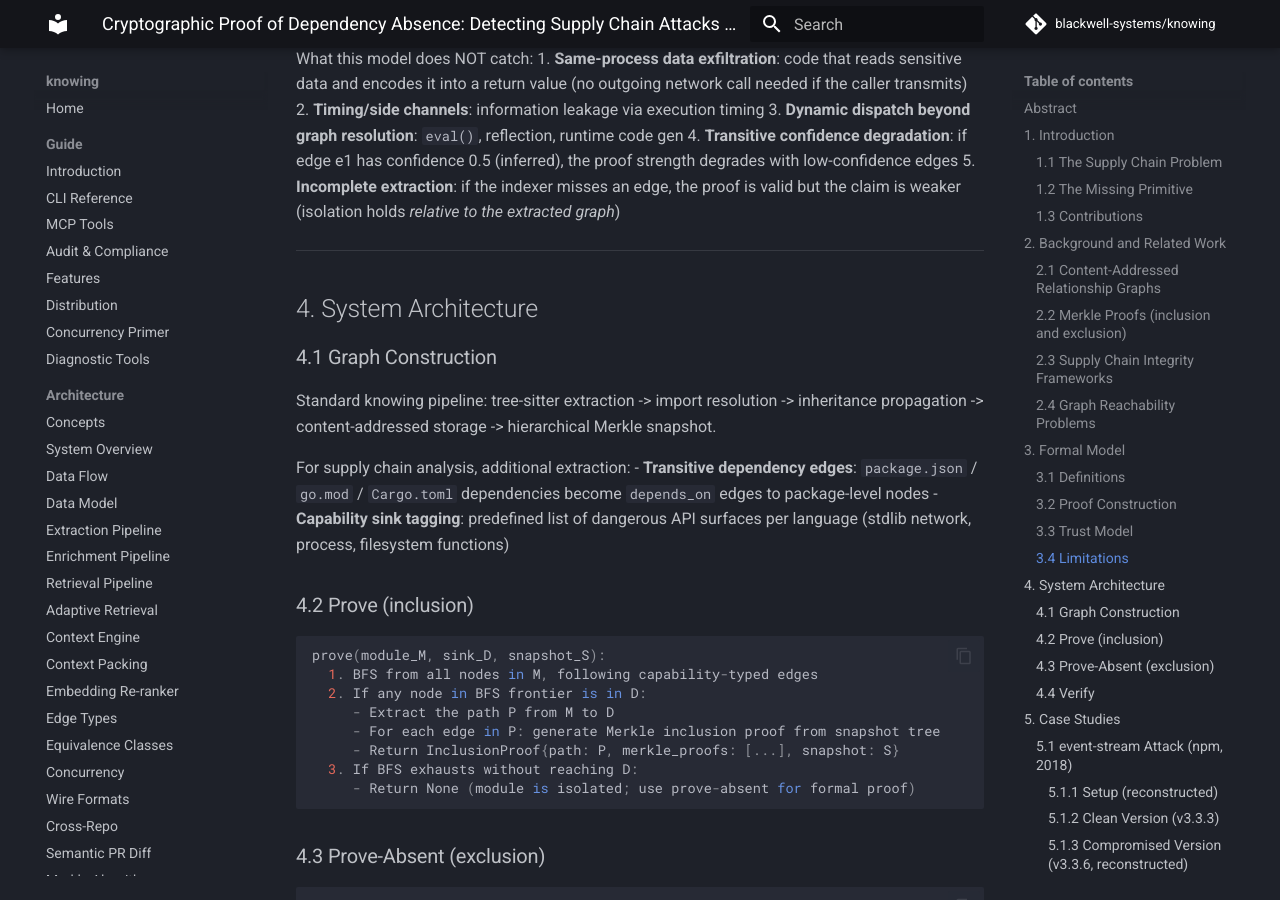
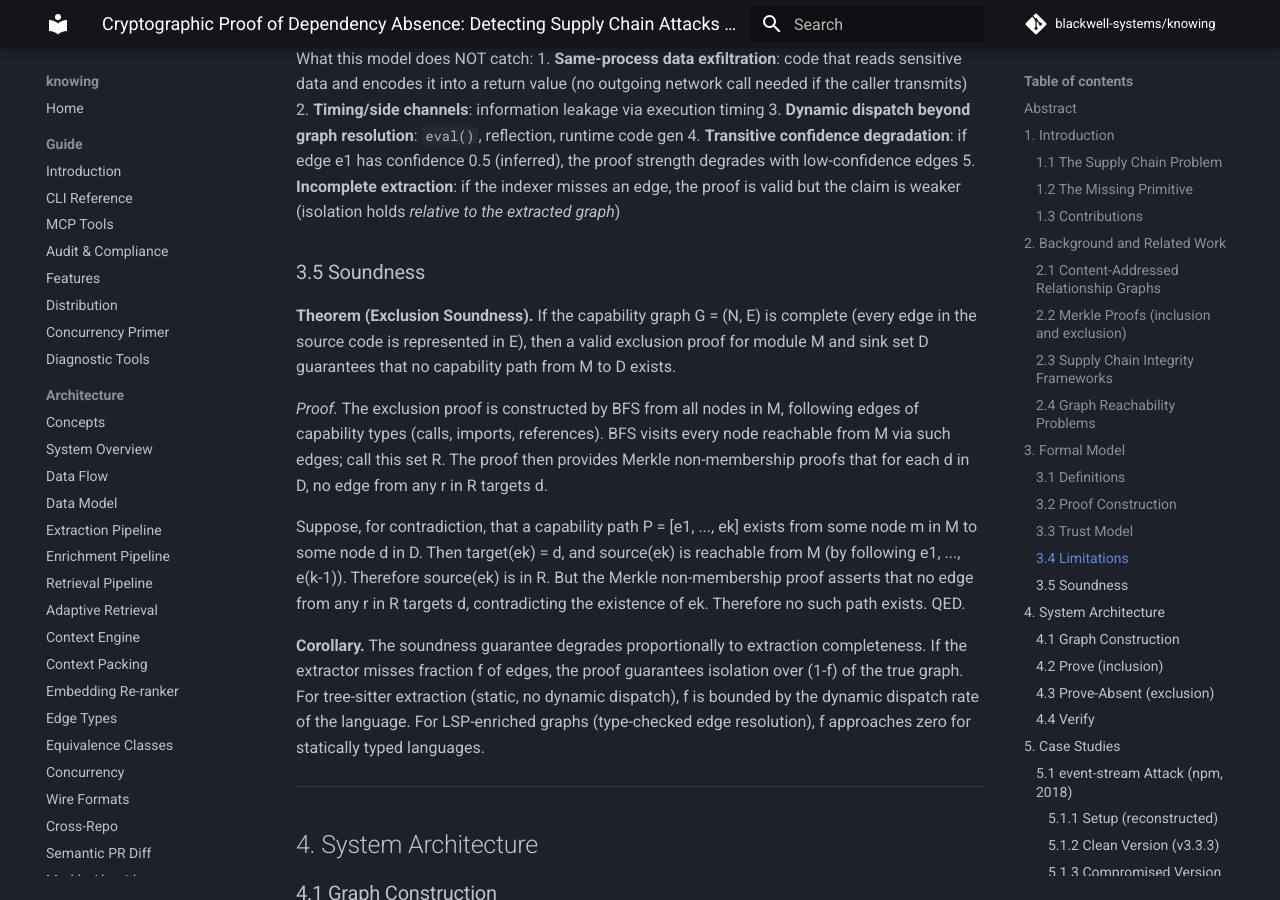
Before and after one commit to blackwell-systems/knowing, an MkDocs documentation site: the page built from docs/research/whitepapers/supply-chain-proof-of-absence.md, in a window 1280 px wide and 900 px high, scrolled down 4154 px. Built offline with MkDocs 1.6.1 and Material for MkDocs 9.7.7, drawn with Linux system fonts in a browser that asks for light colours; comment, search, counter and statistics services are not loaded.

Commit message:
docs: add formal soundness theorem (Section 3.5) to supply chain whitepaper

```diff
--- a/docs/research/whitepapers/supply-chain-proof-of-absence.md
+++ b/docs/research/whitepapers/supply-chain-proof-of-absence.md
@@ -158,6 +158,30 @@ What this model does NOT catch:
    the proof strength degrades with low-confidence edges
 5. **Incomplete extraction**: if the indexer misses an edge, the proof is valid but
    the claim is weaker (isolation holds *relative to the extracted graph*)
+
+### 3.5 Soundness
+
+**Theorem (Exclusion Soundness).** If the capability graph G = (N, E) is complete
+(every edge in the source code is represented in E), then a valid exclusion proof
+for module M and sink set D guarantees that no capability path from M to D exists.
+
+*Proof.* The exclusion proof is constructed by BFS from all nodes in M, following
+edges of capability types (calls, imports, references). BFS visits every node
+reachable from M via such edges; call this set R. The proof then provides Merkle
+non-membership proofs that for each d in D, no edge from any r in R targets d.
+
+Suppose, for contradiction, that a capability path P = [e1, ..., ek] exists from
+some node m in M to some node d in D. Then target(ek) = d, and source(ek) is
+reachable from M (by following e1, ..., e(k-1)). Therefore source(ek) is in R.
+But the Merkle non-membership proof asserts that no edge from any r in R targets d,
+contradicting the existence of ek. Therefore no such path exists. QED.
+
+**Corollary.** The soundness guarantee degrades proportionally to extraction
+completeness. If the extractor misses fraction f of edges, the proof guarantees
+isolation over (1-f) of the true graph. For tree-sitter extraction (static,
+no dynamic dispatch), f is bounded by the dynamic dispatch rate of the language.
+For LSP-enriched graphs (type-checked edge resolution), f approaches zero for
+statically typed languages.
 
 ---
 
```
Also changed, not shown: docs/research/whitepapers/supply-chain-proof-of-absence-TODO.md (+3 -7 lines).
